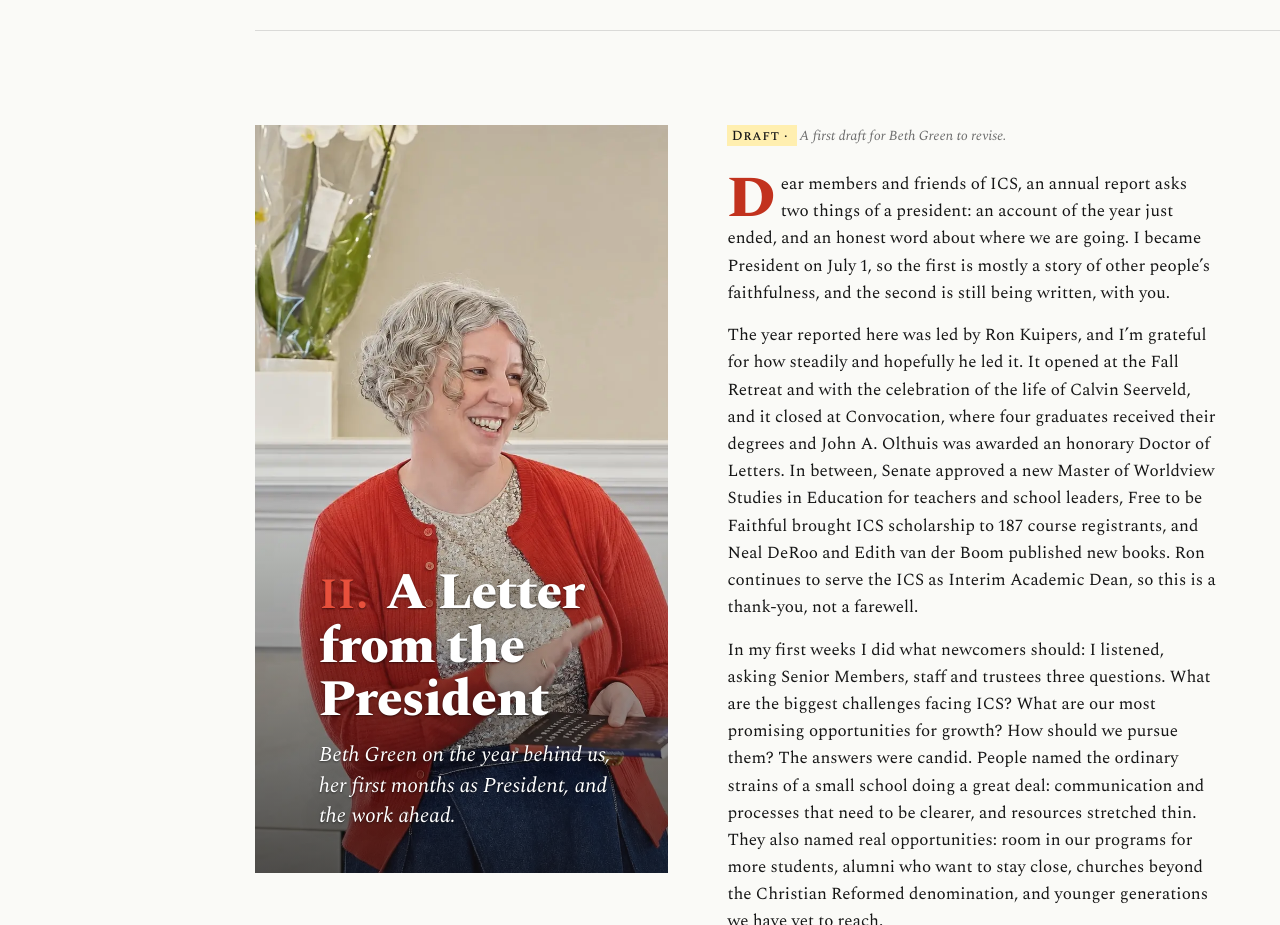
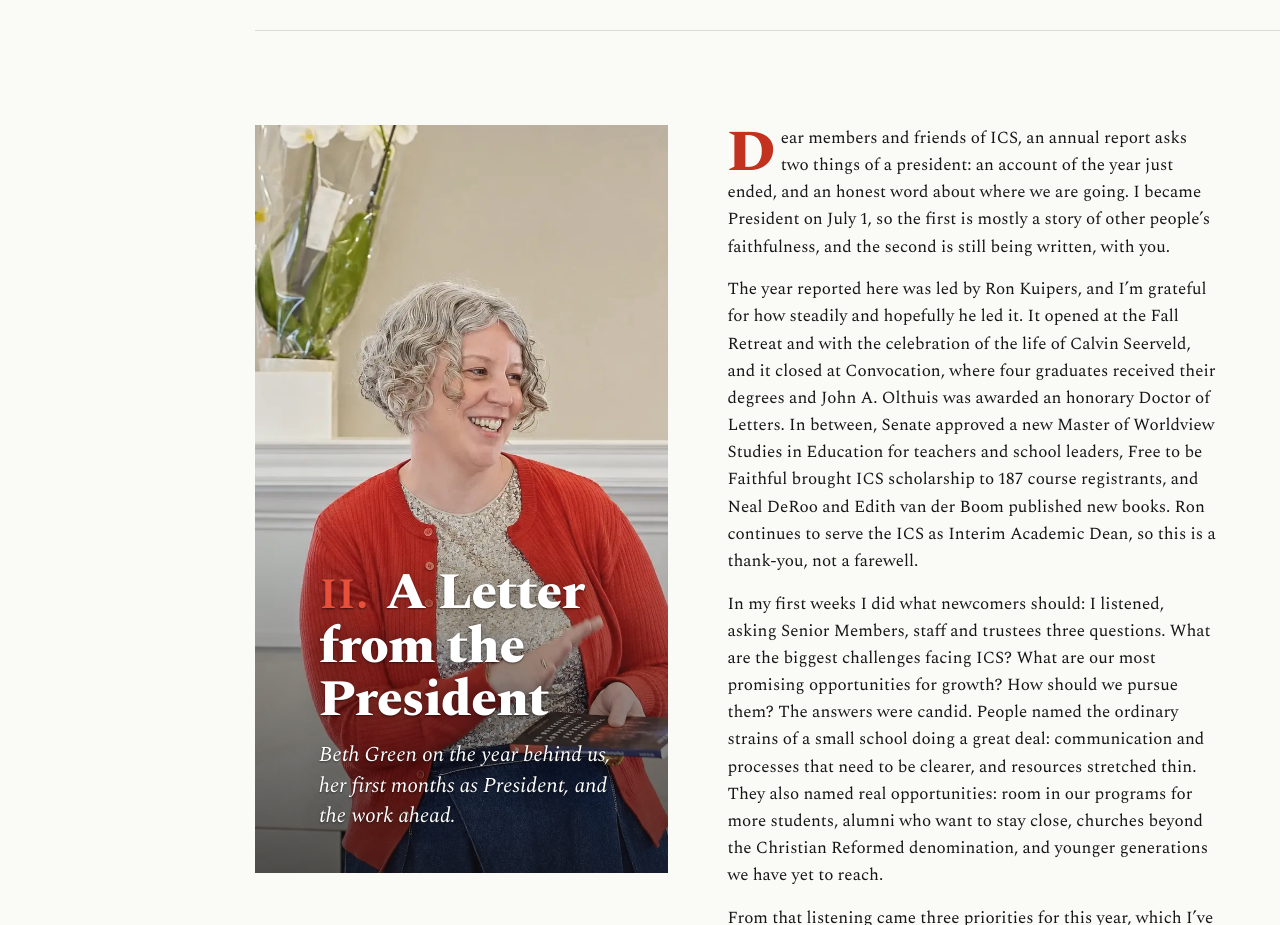
Before and after one commit to ics-communications/supporters, a plain HTML site: page 26-annual/index.html in a window 1280 px wide. Shown: the part 2380-3305 px from the top of the page. Drawn offline with Linux system fonts and the light colour scheme.

Commit message:
Annual report: remove the draft note from the President's letter now that Beth Green has revised it
Co-Authored-By: Claude Opus 5.5 <noreply@anthropic.com>

```diff
--- a/26-annual/index.html
+++ b/26-annual/index.html
@@ -693,7 +693,7 @@
       <div class="folio">2</div>
     </section>
 
-    <!-- ii. President. First draft for Beth to revise (2026-11-24), from her October 1, 2026 90-day update, kept to what can be said publicly:
+    <!-- ii. President. Revised by Beth Green (2026-11-26) from a first draft (2026-11-24) based on her October 1, 2026 90-day update, kept to what can be said publicly:
          the three questions and priorities, Waymaker, Friends of ICS, grant applications, and the opportunities she heard.
          Left out on purpose: role descriptions, performance goals, the AOR mapping, the challenges list beyond "communication, processes, resources",
          the 40-donor list and the donor event host. Figures are from the audited statements and ICS student records (see iii. and vi.). -->
@@ -708,7 +708,6 @@
           <p class="lede">Beth Green on the year behind us, her first months as President, and the work ahead.</p>
         </div>
         <div class="prose">
-          <p class="ph-note draft">A first draft for Beth Green to revise.</p>
           <p class="versal">Dear members and friends of ICS, an annual report asks two things of a president: an account of the year just ended, and an honest word about where we are going. I became President on July 1, so the first is mostly a story of other people’s faithfulness, and the second is still being written, with you.</p>
           <p>The year reported here was led by Ron Kuipers, and I’m grateful for how steadily and hopefully he led it. It opened at the Fall Retreat and with the celebration of the life of Calvin Seerveld, and it closed at Convocation, where four graduates received their degrees and John A. Olthuis was awarded an honorary Doctor of Letters. In between, Senate approved a new Master of Worldview Studies in Education for teachers and school leaders, Free to be Faithful brought ICS scholarship to 187 course registrants, and Neal DeRoo and Edith van der Boom published new books. Ron continues to serve the ICS as Interim Academic Dean, so this is a thank-you, not a farewell.</p>
           <p>In my first weeks I did what newcomers should: I listened, asking Senior Members, staff and trustees three questions. What are the biggest challenges facing ICS? What are our most promising opportunities for growth? How should we pursue them? The answers were candid. People named the ordinary strains of a small school doing a great deal: communication and processes that need to be clearer, and resources stretched thin. They also named real opportunities: room in our programs for more students, alumni who want to stay close, churches beyond the Christian Reformed denomination, and younger generations we have yet to reach.</p>
```
